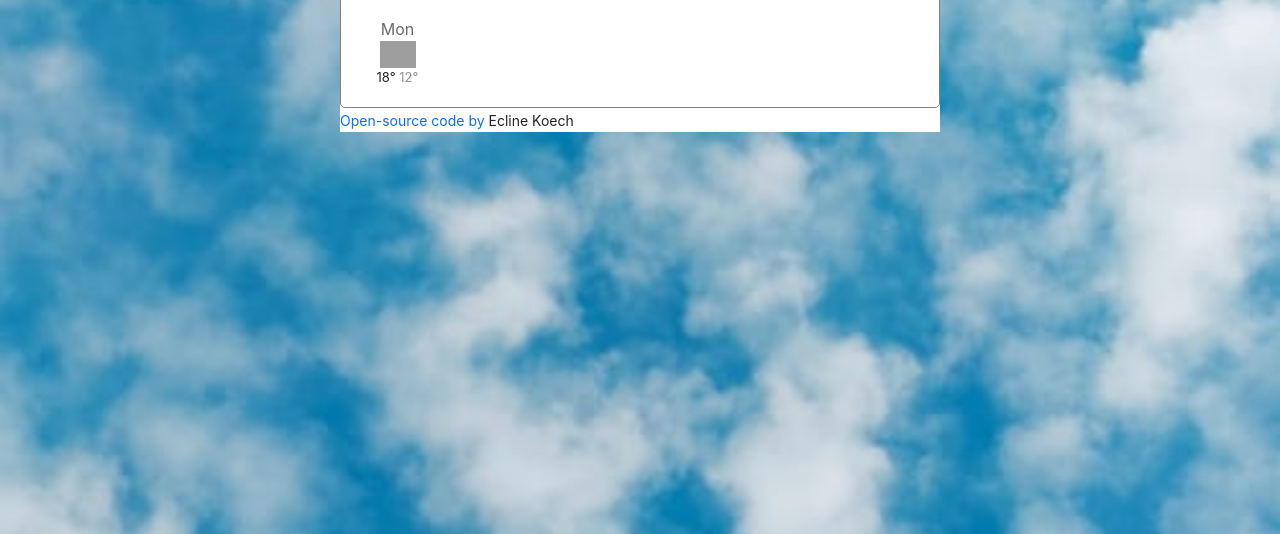
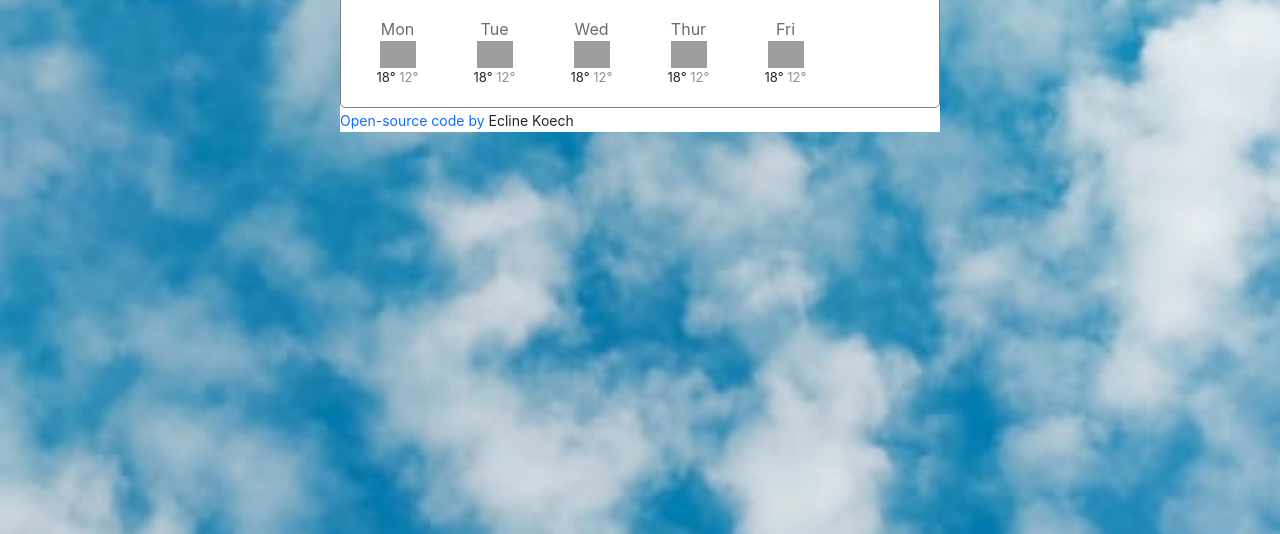
Before and after one commit to EclineKoech/Weather-App, a plain HTML site: page index.html in a window 1280 px wide. Shown: the part 266-800 px from the top of the page. Drawn offline with nearby package versions, Linux system fonts and the light colour scheme; grey boxes are pictures that could not be loaded.

Commit message:
create empty div in html to inject forecast through js

```diff
--- a/index.html
+++ b/index.html
@@ -48,19 +48,7 @@
             </ul>
           </div>
         </div>
-        <div class="weather-forecast">
-          <div class="row">
-            <div class="col-2">
-              <div class="forecast-date">
-                Mon
-              </div>
-              <img src="https://openweathermap.org/img/wn/50d@2x.png" alt="" width="36">
-              <div class="forecast-temps">
-                <span class="temps-max">18°</span>
-                <span class="temps-min">12°</span>
-              </div>
-            </div>
-          </div>
+        <div class="weather-forecast" id="forecast">
         </div>
       </div>
       <small>
--- a/script.js
+++ b/script.js
@@ -19,6 +19,25 @@ function formatDate(timestamp) {
   ];
   let day = days[date.getDay()];
   return `${day} ${hours}:${minutes} `;
+}
+function showForecast(){
+  let forecastElement = document.querySelector("#forecast");
+  let forecastHTML =  `<div class="row">`;
+  // forecastElement.innerHTML =
+  let days = ["Mon", "Tue", "Wed", "Thur", "Fri"];
+  days.forEach(function(day){
+    forecastHTML = forecastHTML +
+    `<div class="col-2">
+      <div class="forecast-date">${day}</div>
+      <img src="https://openweathermap.org/img/wn/50d@2x.png" alt="" width="36">
+      <div class="forecast-temps">
+        <span class="temps-max">18°</span>
+        <span class="temps-min">12°</span>
+      </div>
+    </div>`;
+  });
+   forecastHTML = forecastHTML + `</div>`;
+   forecastElement.innerHTML = forecastHTML;
 }
 
 function showCondition(response) {
@@ -80,3 +99,4 @@ let fahrenheitLink = document.querySelector("#fahrenheit");
 fahrenheitLink.addEventListener("click", displayFahrenheit);
 let celsiusLink = document.querySelector("#celsius");
 celsiusLink.addEventListener("click", displayCelsius);
+showForecast();
```
